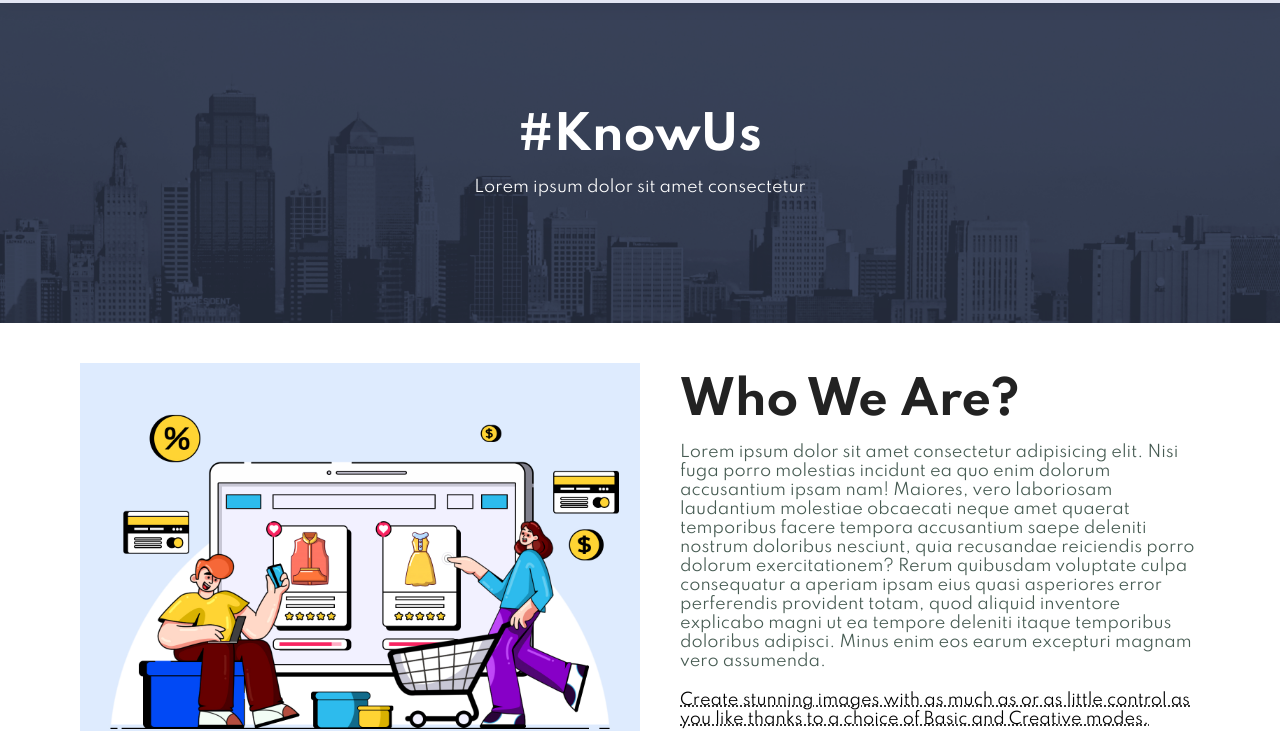
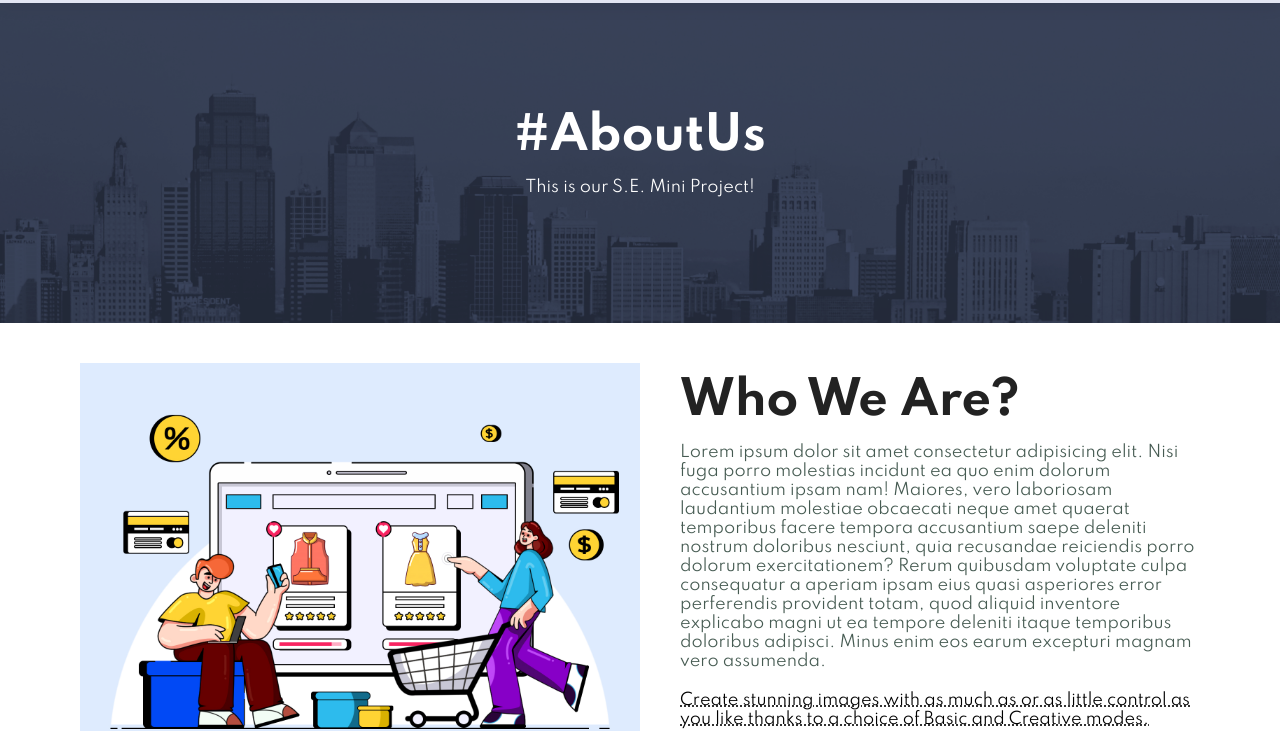
Before and after one commit to Tanmaymaity17/ClickNShop, a plain HTML site: page about.html in a window 1280 px wide. Shown: the part 82-813 px from the top of the page. Drawn offline with Linux system fonts and the light colour scheme.

Commit message:
Improved About Us page

```diff
--- a/about.html
+++ b/about.html
@@ -23,8 +23,8 @@
     </section>
 
     <section id="about-header">
-        <h2>#KnowUs</h2>
-        <p>Lorem ipsum dolor sit amet consectetur</p>
+        <h2>#AboutUs</h2>
+        <p>This is our S.E. Mini Project!</p>
     </section>
 
     <section id="about-head" class="section-p1">
```
